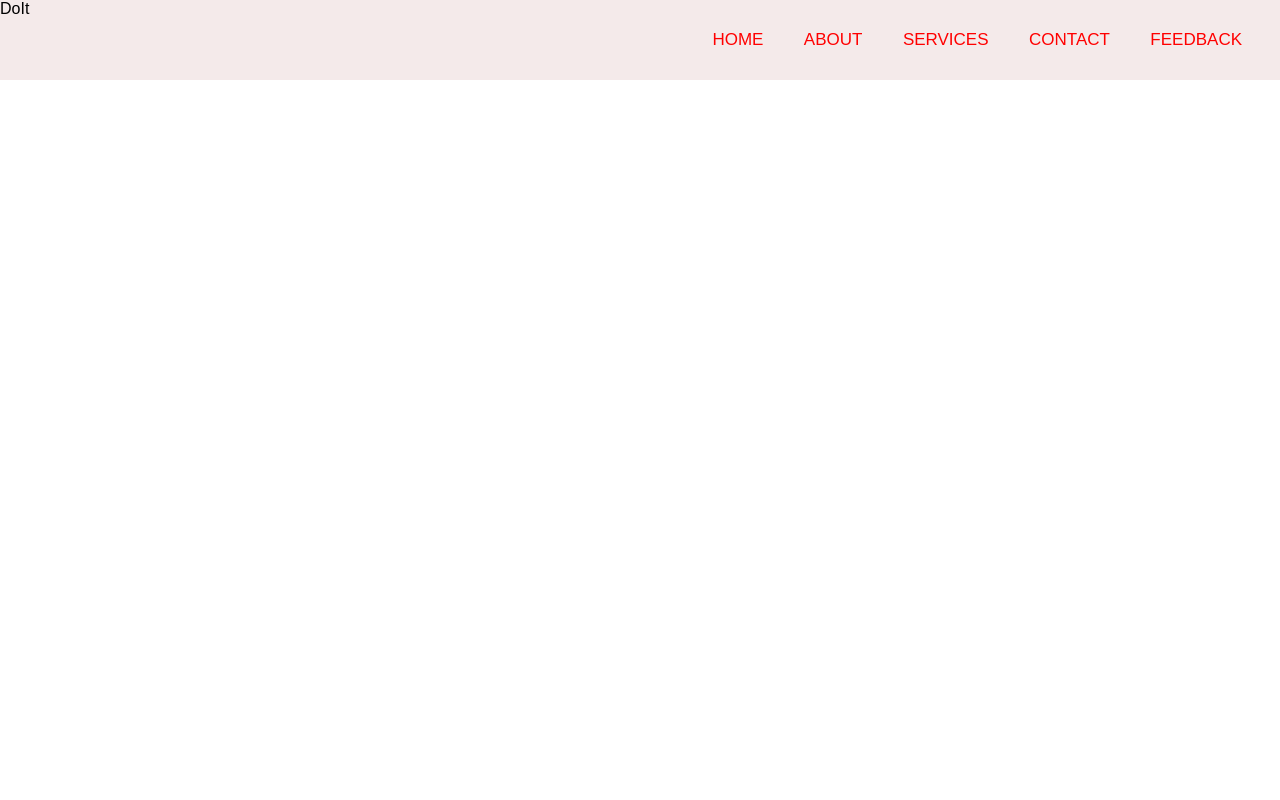
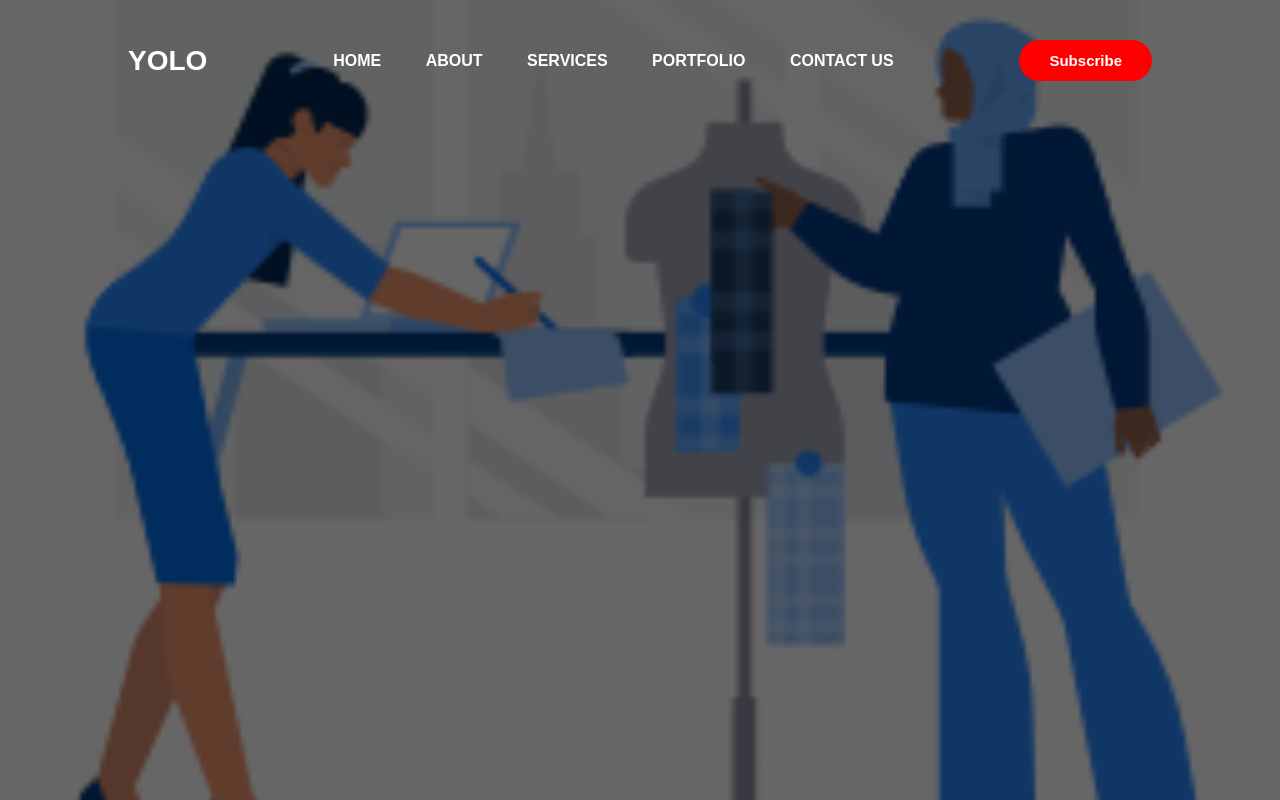
Before and after one commit to ZurielTemmy/nav, a plain HTML site: page index.html in a window 1280 px wide. Drawn offline with Linux system fonts and the light colour scheme.

Commit message:
Add files via upload

```diff
--- a/index.html
+++ b/index.html
@@ -4,25 +4,22 @@
     <meta charset="UTF-8">
     <meta http-equiv="X-UA-Compatible" content="IE=edge">
     <meta name="viewport" content="width=device-width, initial-scale=1.0">
-    <title>Navbar</title>
+    <title>Nav</title>
     <link rel="stylesheet" href="style.css">
 </head>
 <body>
-
-    <nav>
-        <input type="checkbox" class="check">
-        <label for="check" class="checkbtn">
-            <i class="fas fa-bars"></i>
-        </label>
-        <label for="logo">DoIt</label>
-        <ul>
-            <li><a href="#">Home</a></li>
-            <li><a href="#">About</a></li>
-            <li><a href="#">Services</a></li>
-            <li><a href="#">Contact</a></li>
-            <li><a href="#">Feedback</a></li>
-        </ul>
-    </nav>
-
+    <div class="hero">
+        <nav>
+            <h2 class="logo">YOLO</h2>
+            <ul>
+                <li><a href="#home">home</a></li>
+                <li><a href="#about">about</a></li>
+                <li><a href="#services">services</a></li>
+                <li><a href="#portfolio">portfolio</a></li>
+                <li><a href="#contact us">contact us</a></li>
+            </ul>
+            <button type="button">subscribe</button>
+        </nav>
+    </div>
 </body>
 </html>
--- a/style.css
+++ b/style.css
@@ -2,87 +2,58 @@
     padding: 0;
     margin: 0;
     box-sizing: border-box;
-    text-decoration: none;
-}
-body {
     font-family: sans-serif;
 }
+.hero {
+    height: 100vh;
+    width: 100%;
+    background-image: linear-gradient(rgba(0,0,0,0.6),rgba(0,0,0,0.6)),url(this.png);
+    background-size: cover;
+    background-position: center;
+}
 nav {
-    background: rgb(244, 234, 234);
-    width: 100%;
-    height: 80px;
+    display: flex;
+    align-items: center;
+    justify-content: space-between;
+    padding-top: 40px;
+    padding-left: 10%;
+    padding-right: 10%;
 }
-label.logo {
+.logo {
     color: white;
-    font-size: 35px;
-    line-height: 80px;
-    padding: 0 100%;
+    font-size: 28px;
+}
+nav ul li {
+    list-style-type: none;
+    display: inline-block;
+    padding: 10px 20px;
+
+}
+nav ul li a {
+    color: white;
+    text-decoration: none;
+    text-transform: uppercase;
     font-weight: bold;
 }
-nav ul {
-    float: right;
-    margin-right: 20px;
+nav ul li a:hover {
+    color: grey;
+    transition: .3s;
+    background: white;
+    padding: 10px;
+    border-radius: 10px;
 }
-nav ul li {
-    display: inline-block;
-    line-height: 80px;
-    margin: 0 5px;
+button {
+    border: none;
+    background: red;
+    padding: 12px 30px;
+    color: #fff;
+    border-radius: 30px;
+    text-transform: capitalize;
+    font-weight: bold;
+    transition: .4s;
+    font-size: 15px;
 }
-nav ul li a {
-    color: red;
-    font-size: 17px;
-    padding: 7px 13px;
-    text-transform: uppercase;
+button:hover {
+    transform: scale(1.2);
+    cursor: pointer;
 }
-.checkbtn {
-    font-size: 30px;
-    color: white;
-    float: right;
-    line-height: 80px;
-    margin-right: 40px;
-    cursor: pointer;
-    display: none;
-}
-.check {
-    display: none;
-}
-
-        /* media */
-@media (max-width: 952px){
-    label.logo {
-        font-size: 30px;
-        padding-left: 50px;
-    }
-    nav ul li a {
-        font-family: 16px;
-    }
-}
-@media (max-width: 858px){
-    .checkbtn {
-        display: block;
-    }
-    ul {
-        position: fixed;
-        width: 100%;
-        height: 100vh;
-        background: grey;
-        top: 80px;
-        left: 100%;
-        text-align: center;
-        transition: all .5s;
-    }
-    nav ul li {
-        display: block;
-        margin: 50px 0;
-        line-height: 30px;
-    }
-    nav ul li a {
-        font-size: 20px;
-    }
-    .check:checked~ ul {
-        left: 0;
-    }
-    section {
-
-    }
-}
```
Also changed, not shown: this.png (added).
